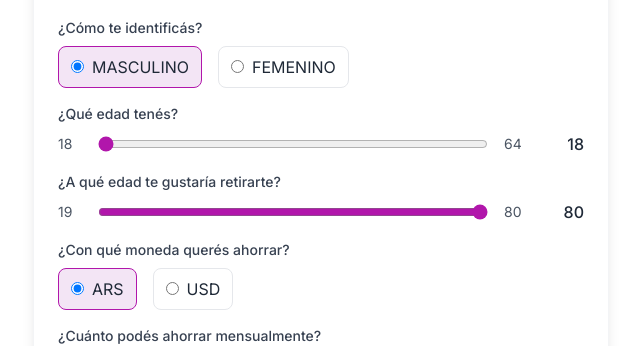
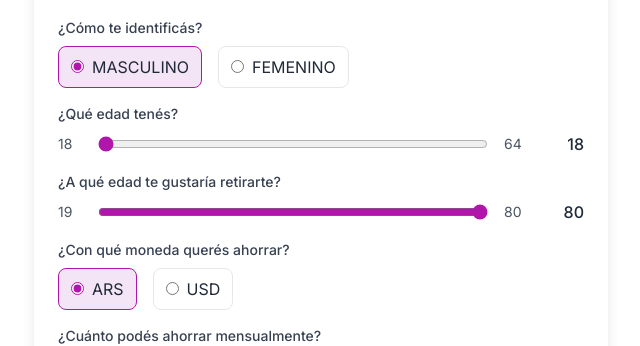
Before and after one commit to Franco1441/cotizador-santafe, a React (Vite) app: page / in a window 1280 px wide. Shown: the part 333-679 px from the top of the page, without its empty margins (319-959 px from the left). Built offline with nearby package versions, Linux system fonts and the light colour scheme.

Commit message:
color botones

```diff
--- a/src/App.jsx
+++ b/src/App.jsx
@@ -200,7 +200,7 @@ const handleEnviar = async (e) => {
                     sexo === s ? "border-[#b116ab] bg-[#F3E5F5]" : "border-gray-200"
                   }`}
                 >
-                  <input type="radio" name="sexo" checked={sexo === s} onChange={() => setSexo(s)} className="mr-2" />
+                  <input type="radio" name="sexo" checked={sexo === s} onChange={() => setSexo(s)}  className="mr-2 accent-[#b116ab]" />
                   {s.toUpperCase()}
                 </label>
               ))}
@@ -258,7 +258,7 @@ const handleEnviar = async (e) => {
                     moneda === m ? "border-[#b116ab] bg-[#F3E5F5]" : "border-gray-200"
                   }`}
                 >
-                  <input type="radio" name="moneda" checked={moneda === m} onChange={() => setMoneda(m)} className="mr-2" />
+                  <input type="radio" name="moneda" checked={moneda === m} onChange={() => setMoneda(m)}  className="mr-2 accent-[#b116ab]" />
                   {m}
                 </label>
               ))}
```
